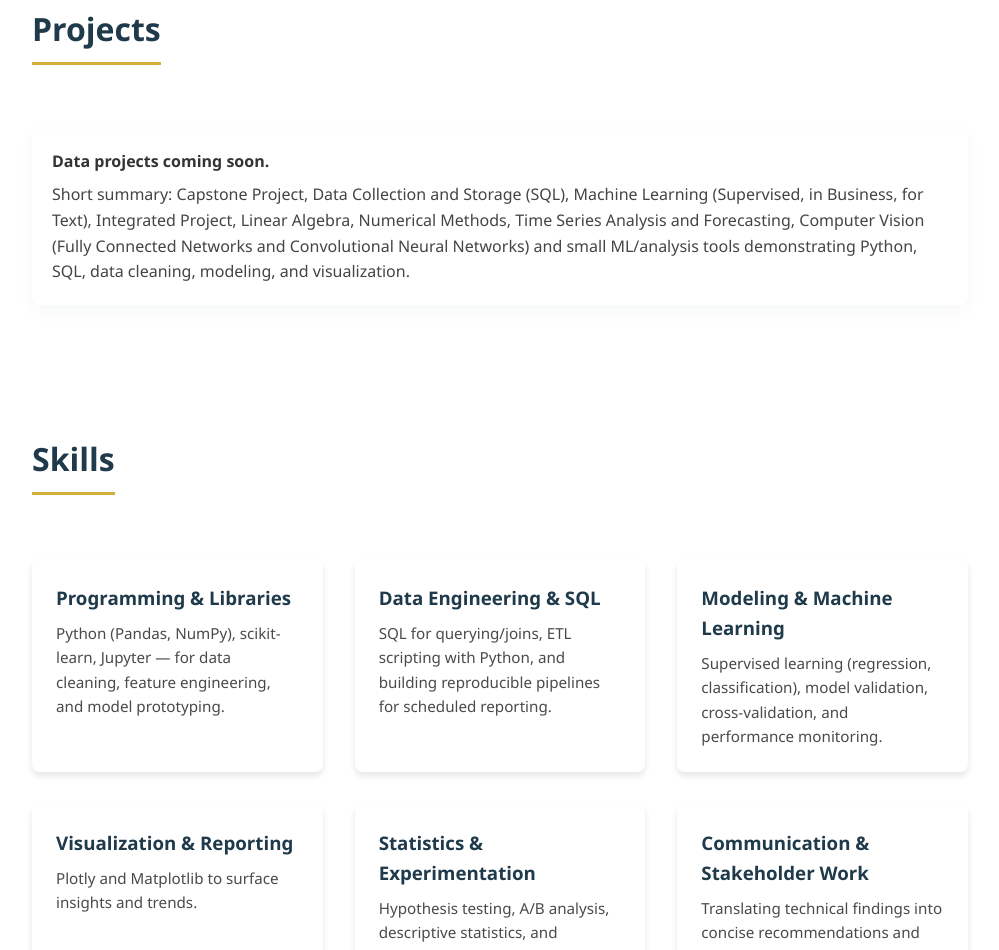
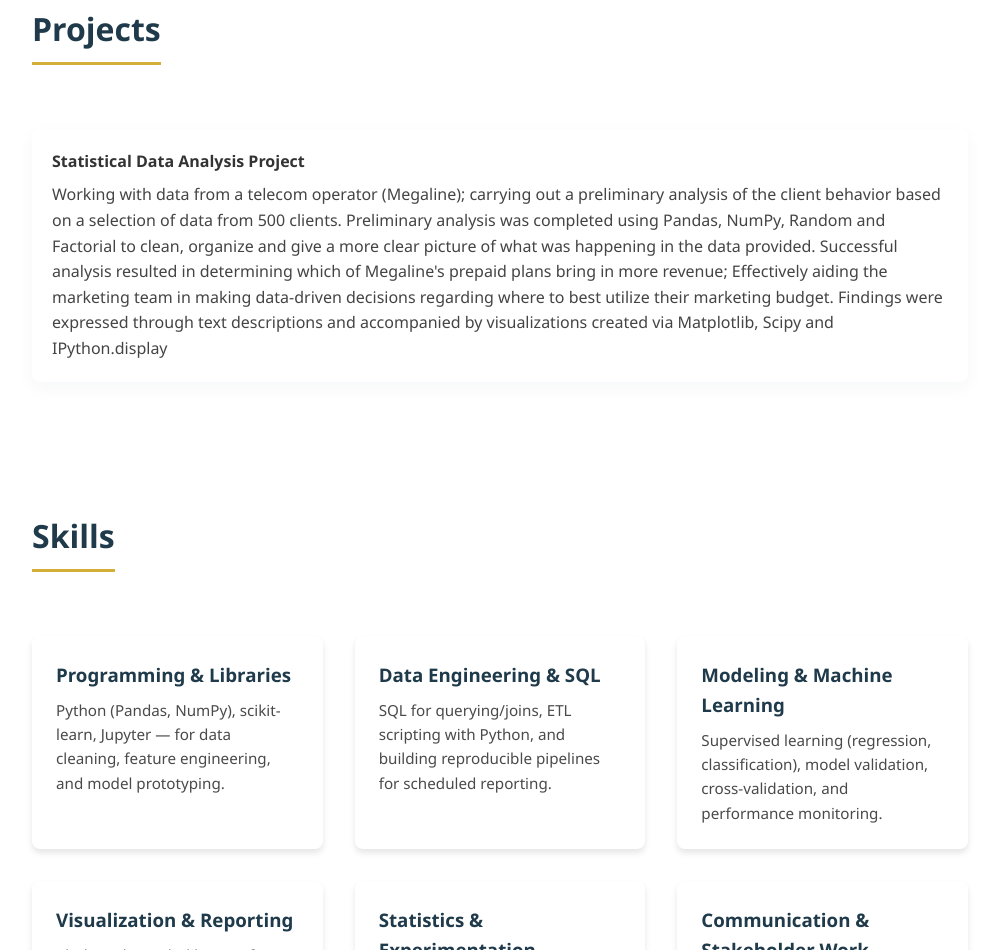
Before and after one commit to Caneriv/my-portfolio, a plain HTML site: page index.html in a window 1280 px wide. Shown: the part 1805-2755 px from the top of the page, without its empty margins (140-1139 px from the left). Drawn offline with Linux system fonts and the light colour scheme.

Commit message:
Adding project card with description

```diff
--- a/index.html
+++ b/index.html
@@ -634,13 +634,15 @@
     <div class="projects-container">
       <div
         style="grid-column:1/-1;background:#fff;border-radius:8px;padding:1.25rem;box-shadow:0 6px 18px rgba(31,58,74,0.04);">
-        <strong>Data projects coming soon.</strong>
-        <p style="margin-top:0.5rem;color:#444;">Short summary: Capstone Project, Data Collection and Storage (SQL),
-          Machine Learning (Supervised, in Business, for Text),
-          Integrated Project, Linear Algebra, Numerical Methods, Time Series Analysis and Forecasting, Computer Vision
-          (Fully Connected Networks and Convolutional Neural Networks)
-          and small ML/analysis tools demonstrating Python, SQL, data cleaning, modeling, and visualization.
-        </p>
+        <strong>Statistical Data Analysis Project</strong>
+        <p style="margin-top:0.5rem;color:#444;">Working with data from a telecom operator (Megaline); carrying out a
+          preliminary analysis of the client behavior based on a selection of data from 500 clients. Preliminary
+          analysis was completed using Pandas, NumPy, Random and Factorial to clean, organize and give a more clear
+          picture
+          of what was happening in the data provided. Successful analysis resulted in determining which of Megaline's
+          prepaid plans bring in more revenue; Effectively aiding the marketing team in making data-driven decisions
+          regarding where to best utilize their marketing budget. Findings were expressed through text descriptions and
+          accompanied by visualizations created via Matplotlib, Scipy and IPython.display</p>
       </div>
     </div>
   </section>
```
Also changed, not shown: 3 other files.
